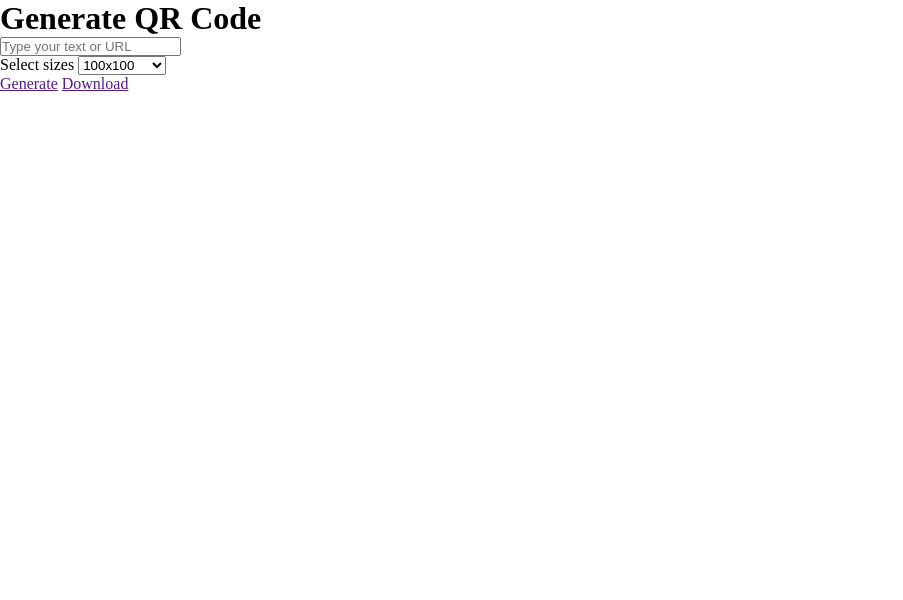
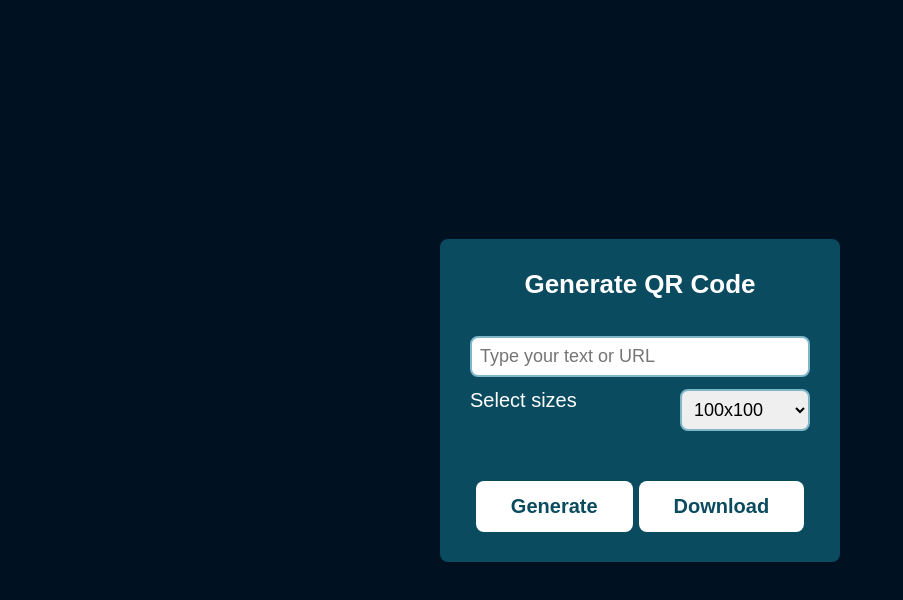
Before and after one commit to DAISYYY26/QR-Code-Generator, a plain HTML site: page index.html in a window 1280 px wide. Shown: the whole page, without its empty margins (0-903 px from the left). Drawn offline with Linux system fonts and the light colour scheme.

Commit message:
add variables

```diff
--- a/style.css
+++ b/style.css
@@ -1,4 +1,121 @@
+:root{
+    --bcg-color:#001122;
+    --primary-color:#0a4b5f;
+    --bor-radius:8px;
+    --secondary-color:#fff;
+    --border-color:#7fb7c9;
+}
+
 *{
     padding: 0;
     margin: 0;
+    box-sizing: border-box;
+    font-family: sans-serif;
+
 }
+body{
+    width: 100%;
+    height: 100vh;
+    display: flex;
+    justify-content: center;
+    align-items: center;
+    background-color: var(--bcg-color);
+}
+.box{
+    background-color: var(--primary-color);
+    padding: 30px;
+    width: 400px;
+    border-radius:var(--bor-radius) ;
+}
+.qr-header h1{
+    font-size: 26px;
+    text-align: center;
+    color: var(--secondary-color);
+    margin-bottom: 24px;
+    text-transform: capitalize;
+}
+.qr-header input{
+    width: 100%;
+    margin-block: 12px;
+}
+.qr-header input,select{
+    padding: 8px;
+    border-radius: var(--bor-radius);
+    font-size: 18px;
+    outline: none;
+    border: 2px solid var(--border-color);
+}
+
+.qr-header label{
+    color: var(--secondary-color);
+    font-size: 20px;
+
+}
+.qr-header div{
+    display: flex;
+    justify-content: space-between;
+}
+
+.qr-footer{
+    display: flex;
+    justify-content: center;
+}
+.qr-footer a{
+    background-color: var(--secondary-color);
+    text-decoration: none;
+    font-size: 20px;
+    padding: 14px 35px;
+    margin-inline: 3px;
+    color: var(--primary-color);
+    font-weight: 700;
+    border-radius: var(--bor-radius);
+
+}
+.qr-body{
+    display: grid;
+    place-items: center;
+    padding: 25px;
+}
+
+.qr-body img{
+    max-width: 100%;
+    max-height: 100%;
+    margin-block: 10px;
+    padding: 20px;
+    border:0.5px solid var(--border-color);
+    border-radius: var(--bor-radius);
+}
+
+@media screen and (max-width:500px) {
+    .box{
+        width:80% ;
+    }
+    .qr-footer a{
+        padding: 12px;
+        font-size: 15px;
+    }
+
+}
+@media screen and (max-width:380px) {
+    .qr-header h1{
+        font-size: 16px;
+    }
+    .qr-header label{
+        font-size: 14px;
+        margin-top: 10px;
+    }
+}
+@media screen and (max-width:303px) {
+    .qr-header input{
+        font-size: 16px;
+        padding: 6px;
+    }
+    .qr-header label{
+        font-size: 12px;
+        margin-top: 5px;
+    }
+    .qr-header select{
+        padding:2px;
+        font-size: 13px;
+    }
+}
```
